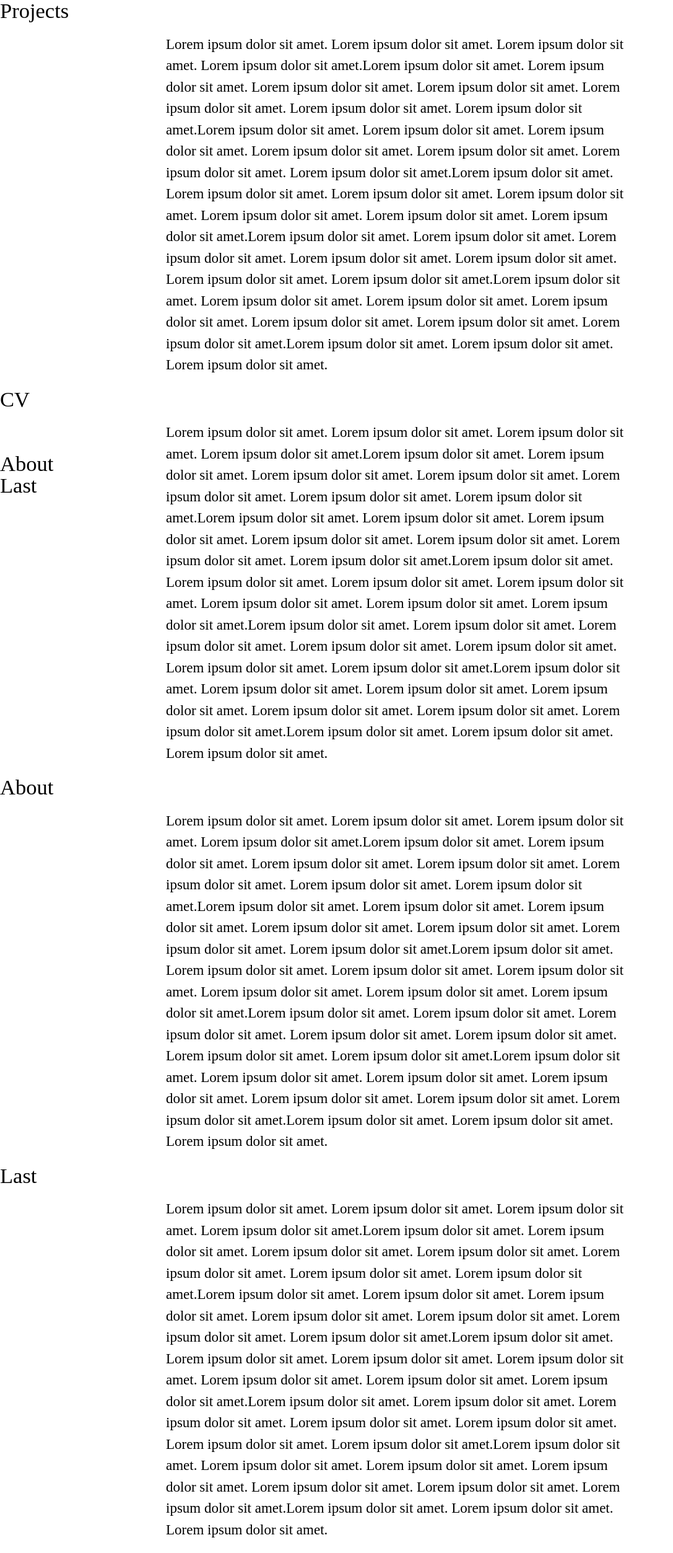
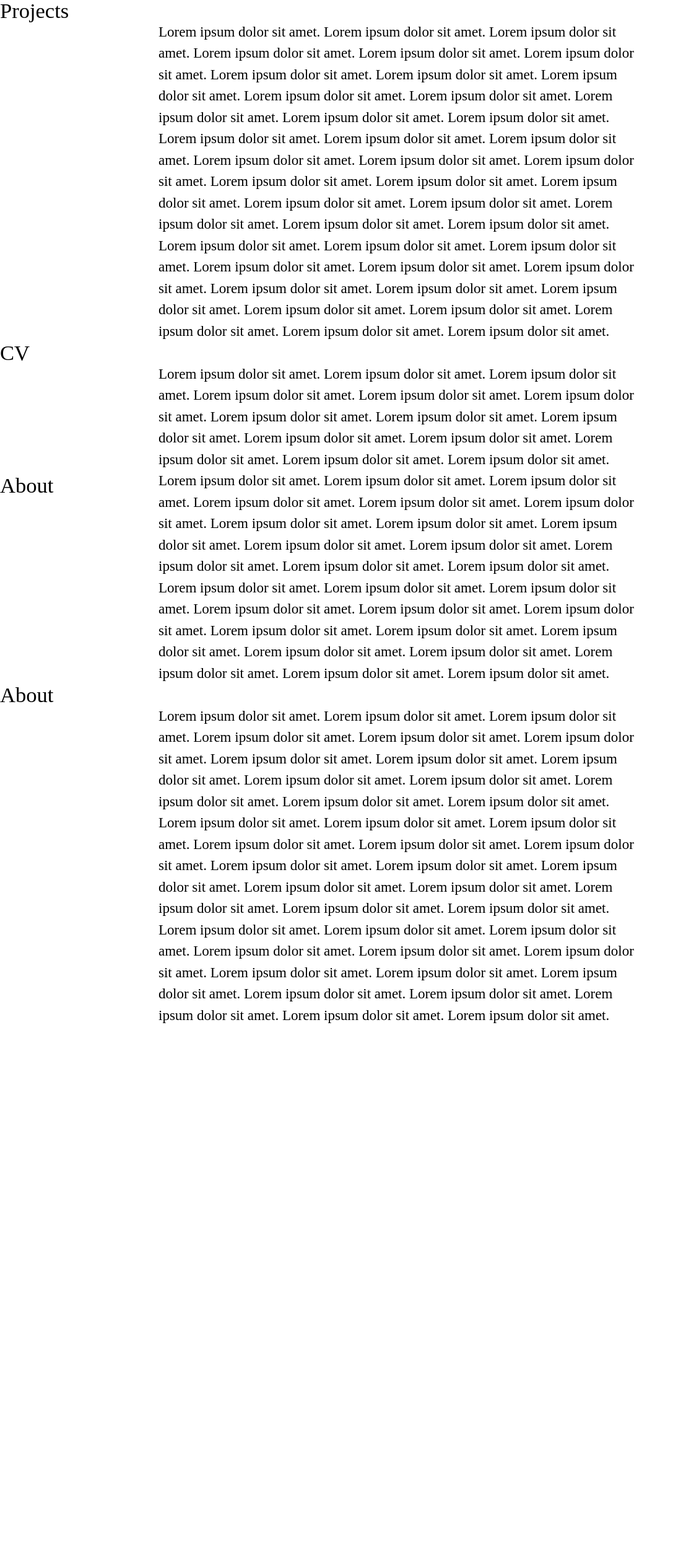
Before and after one commit to sebastianjvf/portfolio, a PHP site: page / in a window 1280 px wide. Shown: the whole page at 62% size, without its empty margins (0-1087 px from the left). After the commit the page ends 1651 px from the top, so only its background shows below. Run offline with PHP 8.4, Linux system fonts and the light colour scheme; some web fonts are replaced.

Commit message:
chore: Updating the DOM and CSS to provide a better logical flow.

```diff
--- a/css/presentation.css
+++ b/css/presentation.css
@@ -6,37 +6,38 @@ body {
 	font-size: 2.3rem;
 }
 
-body h1,
-body a.toc {
+/* Table of contents */
+body span.section-header,
+body a.toc-item {
 	display: block;
 	font-size: 1.5em;
 	color: #000000;
 	text-decoration: none;
 }
 
-body div#one,
-body div#two,
-body div#three {
-	padding: 2rem;
-	line-height: 1.5;
+body a.toc-item {
+	position: fixed;
 }
 
-body div#one {
+body a.hidden {
+	visibility: hidden;
 }
 
-body div#two {
+/* Set background colours for section headers and sections */
+section#one,
+section#one span.section-header {
 }
 
-body div#three {
+section#two,
+section#two span.section-header {
+}
+
+section#three,
+section#three span.section-header {
 }
 
 body div.inner {
 	width: 60%;
 	margin: auto;
+	line-height: 1.5;
 }
-
-#bla {
-	color: red;
-	position: -webkit-sticky;
-	bottom: 0;
-}
--- a/index.html
+++ b/index.html
@@ -19,7 +19,7 @@
 		function buildTableOfContents() {
 
 			// Find all headings
-			let headings = Array.from(document.getElementsByTagName('h1'));
+			let headings = Array.from(document.getElementsByClassName('section-header'));
 
 			// Fill elements with their offset before position sticky
 			headings = headings.map(function (element) {
@@ -45,8 +45,7 @@
 
 				// Add page link to the ids set earlier
 				newElement.setAttribute('href', "#" + element.id);
-				newElement.className = 'toc';
-				newElement.style.position = 'fixed';
+				newElement.className = 'toc-item';
 				newElement.style.bottom = (headings.length - i-1) * element.dom.offsetHeight + "px";
 
 				return newElement;
@@ -65,9 +64,9 @@
 
 					// Set visibility to hidden and not to display block = leads to calculation toggle issues
 					if (element.offsetTop >= (headings[i].from - window.pageYOffset)) {
-						element.style.visibility = 'hidden';
+						element.classList.add('hidden');
 					} else {
-						element.style.visibility = 'visible';
+						element.classList.remove('hidden');
 					}
 
 				});
@@ -115,37 +114,29 @@
 </head>
 <body>
 
-	<h1>Projects</h1>
-	<div id="one">
+	<section id="one">
+		<span class="section-header">Projects</span>
+
 		<div class="inner">
+		Lorem ipsum dolor sit amet. Lorem ipsum dolor sit amet. Lorem ipsum dolor sit amet. Lorem ipsum dolor sit amet. Lorem ipsum dolor sit amet. Lorem ipsum dolor sit amet.  Lorem ipsum dolor sit amet. Lorem ipsum dolor sit amet. Lorem ipsum dolor sit amet. Lorem ipsum dolor sit amet. Lorem ipsum dolor sit amet. Lorem ipsum dolor sit amet. Lorem ipsum dolor sit amet.  Lorem ipsum dolor sit amet. Lorem ipsum dolor sit amet. Lorem ipsum dolor sit amet. Lorem ipsum dolor sit amet. Lorem ipsum dolor sit amet. Lorem ipsum dolor sit amet. Lorem ipsum dolor sit amet.  Lorem ipsum dolor sit amet. Lorem ipsum dolor sit amet. Lorem ipsum dolor sit amet. Lorem ipsum dolor sit amet. Lorem ipsum dolor sit amet. Lorem ipsum dolor sit amet. Lorem ipsum dolor sit amet. Lorem ipsum dolor sit amet. Lorem ipsum dolor sit amet. Lorem ipsum dolor sit amet. Lorem ipsum dolor sit amet. Lorem ipsum dolor sit amet. Lorem ipsum dolor sit amet. Lorem ipsum dolor sit amet.  Lorem ipsum dolor sit amet. Lorem ipsum dolor sit amet. Lorem ipsum dolor sit amet. Lorem ipsum dolor sit amet. Lorem ipsum dolor sit amet. Lorem ipsum dolor sit amet. Lorem ipsum dolor sit amet.  Lorem ipsum dolor sit amet.
+		</div>
+	</section>
 
-			Lorem ipsum dolor sit amet. Lorem ipsum dolor sit amet. Lorem ipsum dolor sit amet. Lorem ipsum dolor sit amet.Lorem ipsum dolor sit amet. Lorem ipsum dolor sit amet.  Lorem ipsum dolor sit amet. Lorem ipsum dolor sit amet. Lorem ipsum dolor sit amet. Lorem ipsum dolor sit amet. Lorem ipsum dolor sit amet.Lorem ipsum dolor sit amet. Lorem ipsum dolor sit amet.  Lorem ipsum dolor sit amet. Lorem ipsum dolor sit amet. Lorem ipsum dolor sit amet. Lorem ipsum dolor sit amet. Lorem ipsum dolor sit amet.Lorem ipsum dolor sit amet. Lorem ipsum dolor sit amet.  Lorem ipsum dolor sit amet. Lorem ipsum dolor sit amet. Lorem ipsum dolor sit amet. Lorem ipsum dolor sit amet. Lorem ipsum dolor sit amet.Lorem ipsum dolor sit amet. Lorem ipsum dolor sit amet. Lorem ipsum dolor sit amet. Lorem ipsum dolor sit amet. Lorem ipsum dolor sit amet. Lorem ipsum dolor sit amet. Lorem ipsum dolor sit amet.Lorem ipsum dolor sit amet. Lorem ipsum dolor sit amet.  Lorem ipsum dolor sit amet. Lorem ipsum dolor sit amet. Lorem ipsum dolor sit amet. Lorem ipsum dolor sit amet. Lorem ipsum dolor sit amet.Lorem ipsum dolor sit amet. Lorem ipsum dolor sit amet.  Lorem ipsum dolor sit amet.
+	<section id="two">
+		<span class="section-header">CV</span>
+
+		<div class="inner">
+		Lorem ipsum dolor sit amet. Lorem ipsum dolor sit amet. Lorem ipsum dolor sit amet. Lorem ipsum dolor sit amet. Lorem ipsum dolor sit amet. Lorem ipsum dolor sit amet.  Lorem ipsum dolor sit amet. Lorem ipsum dolor sit amet. Lorem ipsum dolor sit amet. Lorem ipsum dolor sit amet. Lorem ipsum dolor sit amet. Lorem ipsum dolor sit amet. Lorem ipsum dolor sit amet.  Lorem ipsum dolor sit amet. Lorem ipsum dolor sit amet. Lorem ipsum dolor sit amet. Lorem ipsum dolor sit amet. Lorem ipsum dolor sit amet. Lorem ipsum dolor sit amet. Lorem ipsum dolor sit amet.  Lorem ipsum dolor sit amet. Lorem ipsum dolor sit amet. Lorem ipsum dolor sit amet. Lorem ipsum dolor sit amet. Lorem ipsum dolor sit amet. Lorem ipsum dolor sit amet. Lorem ipsum dolor sit amet. Lorem ipsum dolor sit amet. Lorem ipsum dolor sit amet. Lorem ipsum dolor sit amet. Lorem ipsum dolor sit amet. Lorem ipsum dolor sit amet. Lorem ipsum dolor sit amet. Lorem ipsum dolor sit amet.  Lorem ipsum dolor sit amet. Lorem ipsum dolor sit amet. Lorem ipsum dolor sit amet. Lorem ipsum dolor sit amet. Lorem ipsum dolor sit amet. Lorem ipsum dolor sit amet. Lorem ipsum dolor sit amet.  Lorem ipsum dolor sit amet.
 		</div>
-	</div>
+	</section>
 
-	<h1>CV</h1>
-	<div id="two">
+	<section id="three">
+		<span class="section-header">About</span>
+
 		<div class="inner">
-
-			Lorem ipsum dolor sit amet. Lorem ipsum dolor sit amet. Lorem ipsum dolor sit amet. Lorem ipsum dolor sit amet.Lorem ipsum dolor sit amet. Lorem ipsum dolor sit amet.  Lorem ipsum dolor sit amet. Lorem ipsum dolor sit amet. Lorem ipsum dolor sit amet. Lorem ipsum dolor sit amet. Lorem ipsum dolor sit amet.Lorem ipsum dolor sit amet. Lorem ipsum dolor sit amet.  Lorem ipsum dolor sit amet. Lorem ipsum dolor sit amet. Lorem ipsum dolor sit amet. Lorem ipsum dolor sit amet. Lorem ipsum dolor sit amet.Lorem ipsum dolor sit amet. Lorem ipsum dolor sit amet.  Lorem ipsum dolor sit amet. Lorem ipsum dolor sit amet. Lorem ipsum dolor sit amet. Lorem ipsum dolor sit amet. Lorem ipsum dolor sit amet.Lorem ipsum dolor sit amet. Lorem ipsum dolor sit amet. Lorem ipsum dolor sit amet. Lorem ipsum dolor sit amet. Lorem ipsum dolor sit amet. Lorem ipsum dolor sit amet. Lorem ipsum dolor sit amet.Lorem ipsum dolor sit amet. Lorem ipsum dolor sit amet.  Lorem ipsum dolor sit amet. Lorem ipsum dolor sit amet. Lorem ipsum dolor sit amet. Lorem ipsum dolor sit amet. Lorem ipsum dolor sit amet.Lorem ipsum dolor sit amet. Lorem ipsum dolor sit amet.  Lorem ipsum dolor sit amet.
+		Lorem ipsum dolor sit amet. Lorem ipsum dolor sit amet. Lorem ipsum dolor sit amet. Lorem ipsum dolor sit amet. Lorem ipsum dolor sit amet. Lorem ipsum dolor sit amet.  Lorem ipsum dolor sit amet. Lorem ipsum dolor sit amet. Lorem ipsum dolor sit amet. Lorem ipsum dolor sit amet. Lorem ipsum dolor sit amet. Lorem ipsum dolor sit amet. Lorem ipsum dolor sit amet.  Lorem ipsum dolor sit amet. Lorem ipsum dolor sit amet. Lorem ipsum dolor sit amet. Lorem ipsum dolor sit amet. Lorem ipsum dolor sit amet. Lorem ipsum dolor sit amet. Lorem ipsum dolor sit amet.  Lorem ipsum dolor sit amet. Lorem ipsum dolor sit amet. Lorem ipsum dolor sit amet. Lorem ipsum dolor sit amet. Lorem ipsum dolor sit amet. Lorem ipsum dolor sit amet. Lorem ipsum dolor sit amet. Lorem ipsum dolor sit amet. Lorem ipsum dolor sit amet. Lorem ipsum dolor sit amet. Lorem ipsum dolor sit amet. Lorem ipsum dolor sit amet. Lorem ipsum dolor sit amet. Lorem ipsum dolor sit amet.  Lorem ipsum dolor sit amet. Lorem ipsum dolor sit amet. Lorem ipsum dolor sit amet. Lorem ipsum dolor sit amet. Lorem ipsum dolor sit amet. Lorem ipsum dolor sit amet. Lorem ipsum dolor sit amet.  Lorem ipsum dolor sit amet.
 		</div>
-	</div>
-
-	<h1>About</h1>
-	<div  id="three">
-		<div class="inner">
-
-			Lorem ipsum dolor sit amet. Lorem ipsum dolor sit amet. Lorem ipsum dolor sit amet. Lorem ipsum dolor sit amet.Lorem ipsum dolor sit amet. Lorem ipsum dolor sit amet.  Lorem ipsum dolor sit amet. Lorem ipsum dolor sit amet. Lorem ipsum dolor sit amet. Lorem ipsum dolor sit amet. Lorem ipsum dolor sit amet.Lorem ipsum dolor sit amet. Lorem ipsum dolor sit amet.  Lorem ipsum dolor sit amet. Lorem ipsum dolor sit amet. Lorem ipsum dolor sit amet. Lorem ipsum dolor sit amet. Lorem ipsum dolor sit amet.Lorem ipsum dolor sit amet. Lorem ipsum dolor sit amet.  Lorem ipsum dolor sit amet. Lorem ipsum dolor sit amet. Lorem ipsum dolor sit amet. Lorem ipsum dolor sit amet. Lorem ipsum dolor sit amet.Lorem ipsum dolor sit amet. Lorem ipsum dolor sit amet. Lorem ipsum dolor sit amet. Lorem ipsum dolor sit amet. Lorem ipsum dolor sit amet. Lorem ipsum dolor sit amet. Lorem ipsum dolor sit amet.Lorem ipsum dolor sit amet. Lorem ipsum dolor sit amet.  Lorem ipsum dolor sit amet. Lorem ipsum dolor sit amet. Lorem ipsum dolor sit amet. Lorem ipsum dolor sit amet. Lorem ipsum dolor sit amet.Lorem ipsum dolor sit amet. Lorem ipsum dolor sit amet.  Lorem ipsum dolor sit amet.
-		</div>
-	</div>
-
-	<h1>Last</h1>
-	<div  id="three">
-		<div class="inner">
-
-			Lorem ipsum dolor sit amet. Lorem ipsum dolor sit amet. Lorem ipsum dolor sit amet. Lorem ipsum dolor sit amet.Lorem ipsum dolor sit amet. Lorem ipsum dolor sit amet.  Lorem ipsum dolor sit amet. Lorem ipsum dolor sit amet. Lorem ipsum dolor sit amet. Lorem ipsum dolor sit amet. Lorem ipsum dolor sit amet.Lorem ipsum dolor sit amet. Lorem ipsum dolor sit amet.  Lorem ipsum dolor sit amet. Lorem ipsum dolor sit amet. Lorem ipsum dolor sit amet. Lorem ipsum dolor sit amet. Lorem ipsum dolor sit amet.Lorem ipsum dolor sit amet. Lorem ipsum dolor sit amet.  Lorem ipsum dolor sit amet. Lorem ipsum dolor sit amet. Lorem ipsum dolor sit amet. Lorem ipsum dolor sit amet. Lorem ipsum dolor sit amet.Lorem ipsum dolor sit amet. Lorem ipsum dolor sit amet. Lorem ipsum dolor sit amet. Lorem ipsum dolor sit amet. Lorem ipsum dolor sit amet. Lorem ipsum dolor sit amet. Lorem ipsum dolor sit amet.Lorem ipsum dolor sit amet. Lorem ipsum dolor sit amet.  Lorem ipsum dolor sit amet. Lorem ipsum dolor sit amet. Lorem ipsum dolor sit amet. Lorem ipsum dolor sit amet. Lorem ipsum dolor sit amet.Lorem ipsum dolor sit amet. Lorem ipsum dolor sit amet.  Lorem ipsum dolor sit amet.
-		</div>
-	</div>
+	</section>
 
 </body>
 </html>
```
